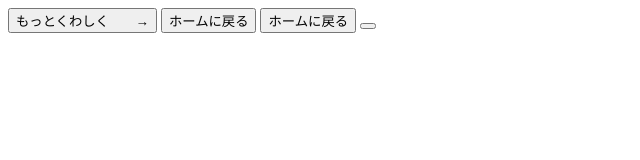
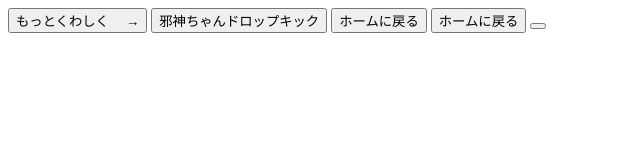
Before and after one commit to AsatoOi/medicine-components, a plain HTML site: page index.html in a window 1280 px wide. Shown: the whole page, without its empty margins (0-640 px from the left). Drawn offline with Linux system fonts and the light colour scheme.

Commit message:
新しく<button>を追加。

```diff
--- a/index.html
+++ b/index.html
@@ -9,7 +9,8 @@
 </head>
 
 <body>
-  <button id="detail">もっとくわしく　　→</button>
+  <button id="detail">もっとくわしく 　→</button>
+  <button>邪神ちゃんドロップキック</button>
   <button id="home-back1">ホームに戻る</button>
   <button id="home-back2">ホームに戻る</button>
   <button></button>
```
